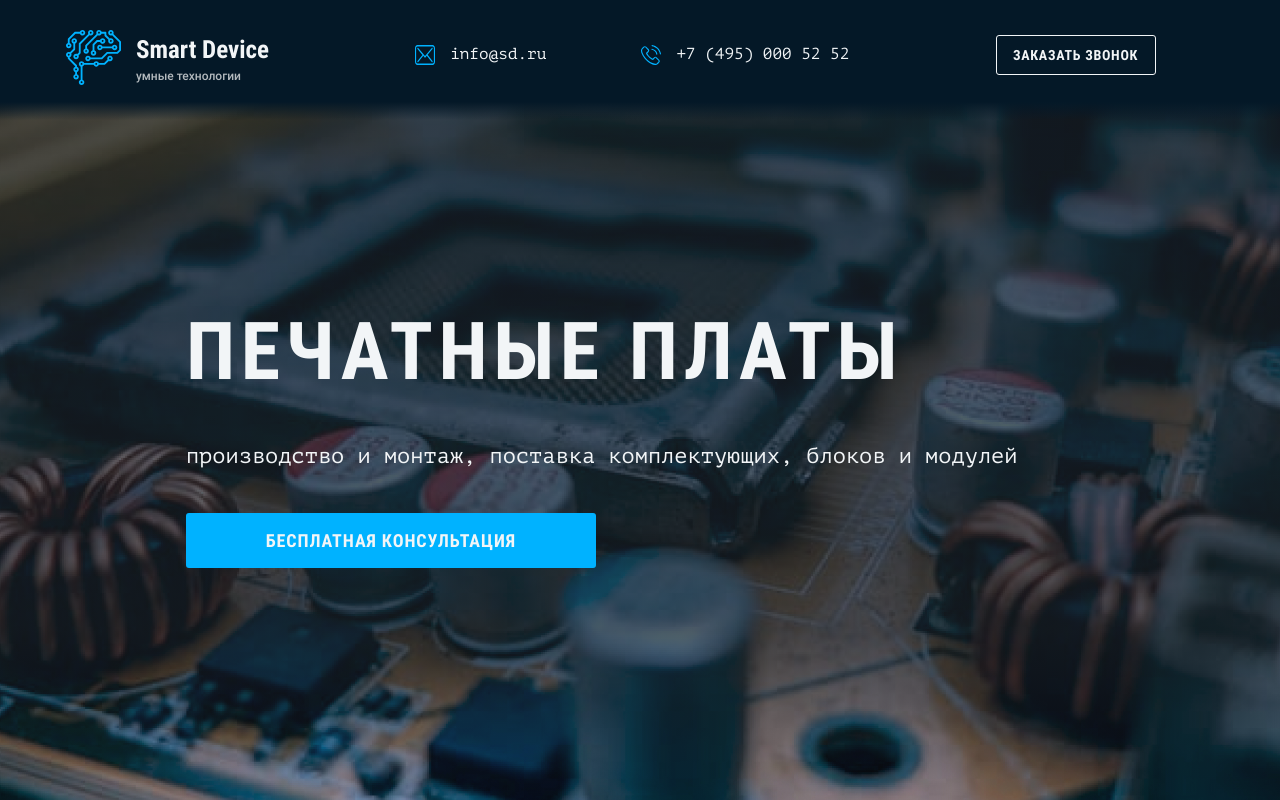
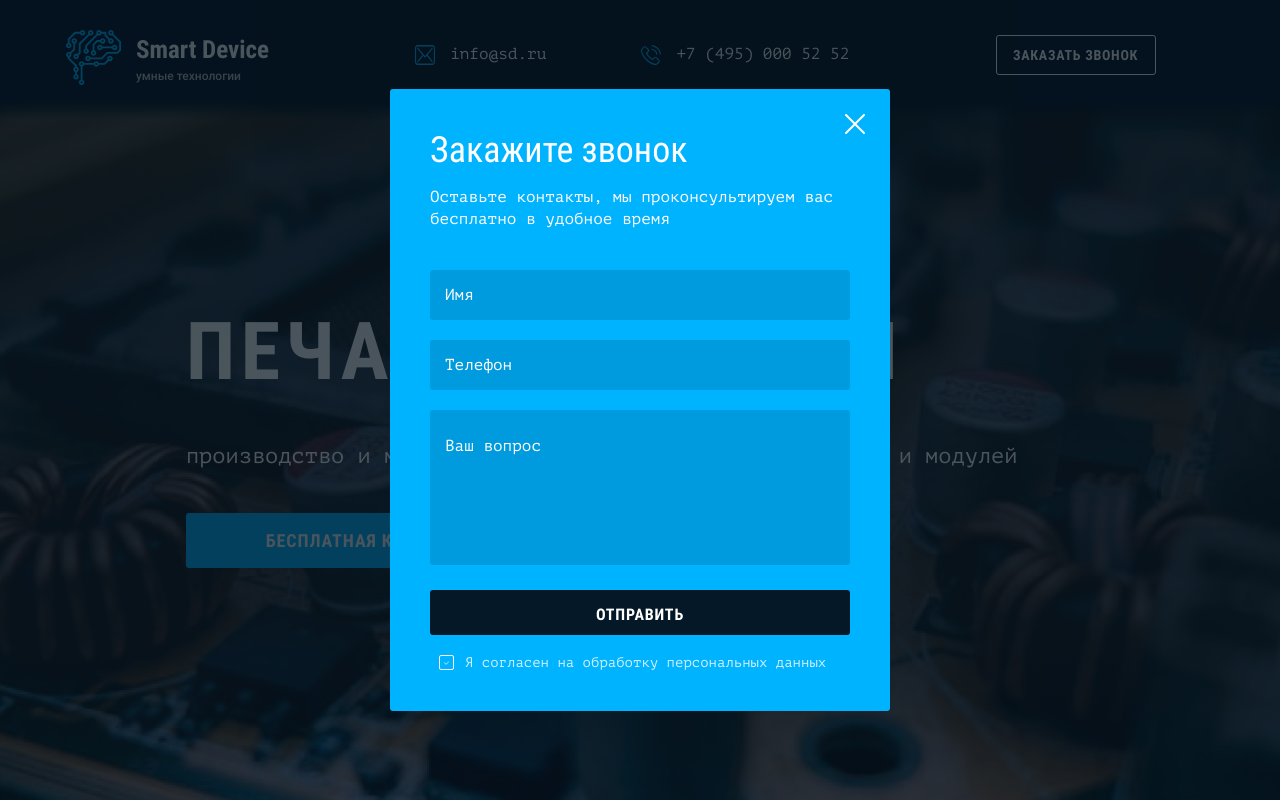
Before and after one commit to tyanaten/Smart-Device, a website built with webpack: page source/index.html in a window 1280 px wide. Both pictures are taken after a click on the button "ЗАКАЗАТЬ ЗВОНОК". Shown: the top 800 px of the page. Built offline with nearby package versions, Linux system fonts and the light colour scheme; files whose address does not match are found by name.

Commit message:
create modal

```diff
--- a/source/index.html
+++ b/source/index.html
@@ -39,7 +39,7 @@
               </p>
             </a>
           </div>
-          <button class="main-header__set-call btn" type="button">
+          <button class="main-header__set-call btn" type="button" data-open-modal="feedback">
             Заказать звонок
           </button>
         </div>
@@ -339,6 +339,57 @@
       </footer>
     </div>
 
+    <div class="modal modal--preload" data-modal="feedback">
+      <div class="modal__wrapper">
+        <div class="modal__overlay" data-close-modal></div>
+        <div class="modal__content">
+          <button class="modal__close-btn btn-reset" type="button" aria-label="Закрыть попап" data-close-modal>
+            <svg width="20" height="20">
+              <use xlink:href="img/sprite_auto.svg#icon-close"></use>
+            </svg>
+          </button>
+          <div class="modal__form-wrapper">
+            <p class="modal__subtitile">
+              Закажите звонок
+            </p>
+            <p class="modal__text">
+              Оставьте контакты, мы проконсультируем вас бесплатно в удобное время
+            </p>
+            <form class="modal__form form-call" action="https://echo.htmlacademy.ru/" method="get">
+              <div class="form-call__fields-wrapper">
+                <div class="form-call__field">
+                  <label class="form-call__input-label visually-hidden" for="modal-name"></label>
+                  <input class="form-call__input" type="text" name="name" id="modal-name" placeholder="Имя">
+                </div>
+                <div class="form-call__field">
+                  <label class="form-call__input-label visually-hidden" for="modal-tel"></label>
+                  <input class="form-call__input" type="tel" name="tel" id="modal-tel" placeholder="Телефон">
+                </div>
+                <div class="form-call__field">
+                  <label class="form-call__input-label visually-hidden" for="modal-question"></label>
+                  <textarea class="form-call__textarea" name="question" id="modal-question" placeholder="Ваш вопрос"></textarea>
+                </div>
+              </div>
+              <div class="form-call__submit-wrapper">
+                <button class="form-call__submit-button btn" type="submit">
+                  Отправить
+                </button>
+                <div class="form-call__checkbox custom-checkbox">
+                  <label class="custom-checkbox__label">
+                    <input class="custom-checkbox__input visually-hidden" type="checkbox" name="agreement" checked>
+                    <span class="custom-checkbox__mark"></span>
+                    <span class="custom-checkbox__label">
+                      Я согласен на обработку  персональных данных
+                    </span>
+                  </label>
+                </div>
+              </div>
+            </form>
+          </div>
+        </div>
+      </div>
+    </div>
+
     <script src="js/vendor.min.js"></script>
     <script src="js/main.min.js"></script>
   </body>
--- /dev/null
+++ b/source/sass/blocks/form-call.scss
@@ -0,0 +1,84 @@
+.form-call {
+  width: 100%;
+}
+
+.form-call__fields-wrapper {
+  display: grid;
+  grid-template-columns: 420px;
+  grid-template-rows: 50px 50px 155px;
+  row-gap: 20px;
+  margin-top: 40px;
+  margin-bottom: 25px;
+}
+
+.form-call__field {
+  display: block;
+
+  input {
+    width: 100%;
+    height: 100%;
+    padding: 15px;
+    line-height: 22px;
+    color: #ffffff;
+    background: rgba(4, 20, 39, 0.15);
+    border-radius: 3px;
+    border: none;
+
+    &::placeholder {
+      line-height: 22px;
+      color: #ffffff;
+    }
+
+    @include hover-focus {
+      opacity: 0.8;
+      outline: 1px solid #ffffff;
+    }
+  }
+
+  textarea {
+    width: 100%;
+    height: 100%;
+    padding: 25px 15px;
+    line-height: 22px;
+    color: #ffffff;
+    background: rgba(4, 20, 39, 0.15);
+    border-radius: 3px;
+    border: none;
+
+    &::placeholder {
+      line-height: 22px;
+      color: #ffffff;
+    }
+
+    @include hover-focus {
+      opacity: 0.8;
+      outline: 1px solid #ffffff;
+    }
+  }
+}
+
+.form-call__submit-wrapper {
+  display: flex;
+  flex-direction: column;
+}
+
+.form-call__submit-button {
+  width: 100%;
+  height: 45px;
+  margin-bottom: 20px;
+  padding: 15px 60px;
+  font-size: 16px;
+  line-height: 19px;
+  color: #ffffff;
+  background-color: $color-default-black;
+  border: none;
+}
+
+.form-call__checkbox {
+  width: 100%;
+  margin-left: 9px;
+
+  .custom-checkbox__mark {
+    margin-top: 0;
+  }
+}
--- a/source/sass/blocks/modal.scss
+++ b/source/sass/blocks/modal.scss
@@ -11,7 +11,7 @@
   overflow-y: auto;
   -webkit-overflow-scrolling: touch;
 
-  background-color: rgba($color-default-black, 0.8);
+  background-color: rgba(3, 16, 27, 0.7);
   transform: scale(1.2);
   visibility: hidden;
   opacity: 0;
@@ -59,10 +59,12 @@
   &__content {
     position: relative;
 
-    width: 600px;
+    width: 500px;
+    min-height: 610px;
     padding: 40px;
 
-    background-color: $color-default-white;
+    background-color: #00b3ff;
+    border-radius: 3px;
 
     @include vp-767 {
       width: 100%;
@@ -72,17 +74,21 @@
 
   &__close-btn {
     position: absolute;
-    top: 22px;
-    right: 22px;
+    top: 15px;
+    right: 15px;
     z-index: 1;
 
     width: 40px;
     height: 40px;
-    padding: 0;
+    padding: 10px;
 
     background: $color-transparent;
     border: none;
     cursor: pointer;
+
+    svg {
+      fill: #ffffff;
+    }
   }
 
   &--responsive {
@@ -117,3 +123,19 @@
     pointer-events: auto;
   }
 }
+
+.modal__form-wrapper {
+  p {
+    margin: 0;
+    line-height: 22px;
+    color: #ffffff;
+  }
+
+  .modal__subtitile {
+    margin: 0;
+    margin-bottom: 15px;
+    font-family: "Roboto Condensed", sans-serif;
+    font-size: 36px;
+    line-height: 42px;
+  }
+}
--- a/source/sass/style.scss
+++ b/source/sass/style.scss
@@ -39,6 +39,7 @@
 @import "blocks/social-list.scss";
 @import "blocks/contact-list.scss";
 @import "blocks/site-list.scss";
+@import "blocks/form-call.scss";
 
 // ---------------------------------
 
```
Also changed, not shown: build/css/style.css, build/css/style.min.css, build/index.html, 1 other file.
